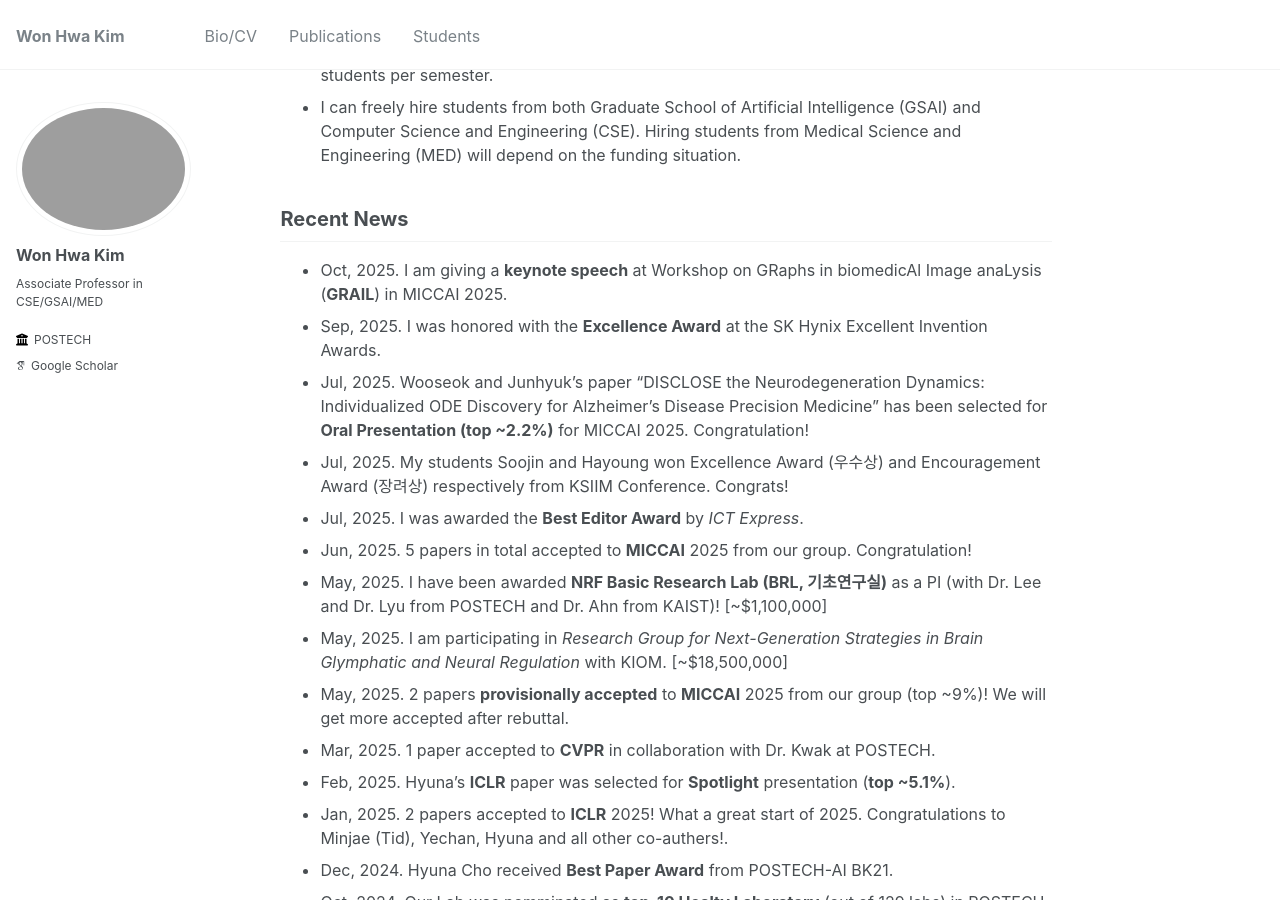
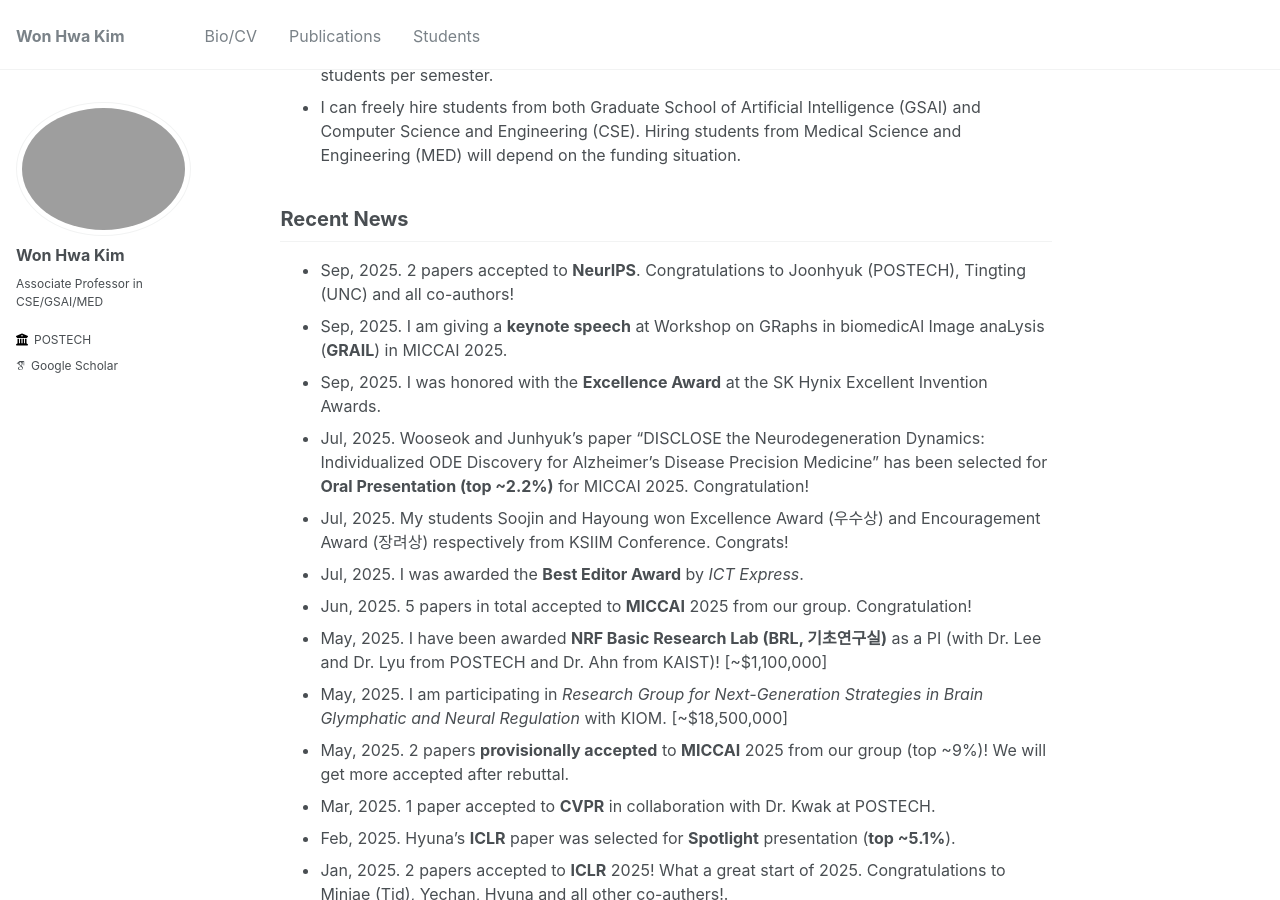
Before and after one commit to wwplato/wwplato.github.io, a Jekyll site: the page built from _pages/about.md, in a window 1280 px wide and 900 px high, scrolled down 588 px. Built offline with Jekyll 4.4.1, drawn with Linux system fonts in a browser that asks for light colours; some web fonts are replaced.

Commit message:
Update about.md

```diff
--- a/_pages/about.md
+++ b/_pages/about.md
@@ -32,7 +32,8 @@ I am always looking for highly **self-motivated** students with long term goals.
 
 Recent News
 -----
-* Oct, 2025. I am giving a **keynote speech** at Workshop on GRaphs in biomedicAl Image anaLysis (**GRAIL**) in MICCAI 2025.
+* Sep, 2025. 2 papers accepted to **NeurIPS**. Congratulations to Joonhyuk (POSTECH), Tingting (UNC) and all co-authors!
+* Sep, 2025. I am giving a **keynote speech** at Workshop on GRaphs in biomedicAl Image anaLysis (**GRAIL**) in MICCAI 2025.
 * Sep, 2025. I was honored with the **Excellence Award** at the SK Hynix Excellent Invention Awards.
 * Jul, 2025. Wooseok and Junhyuk's paper "DISCLOSE the Neurodegeneration Dynamics: Individualized ODE Discovery for Alzheimer’s Disease Precision Medicine" has been selected for **Oral Presentation (top ~2.2%)** for MICCAI 2025. Congratulation!
 * Jul, 2025. My students Soojin and Hayoung won Excellence Award (우수상) and Encouragement Award (장려상) respectively from KSIIM Conference. Congrats!
```
